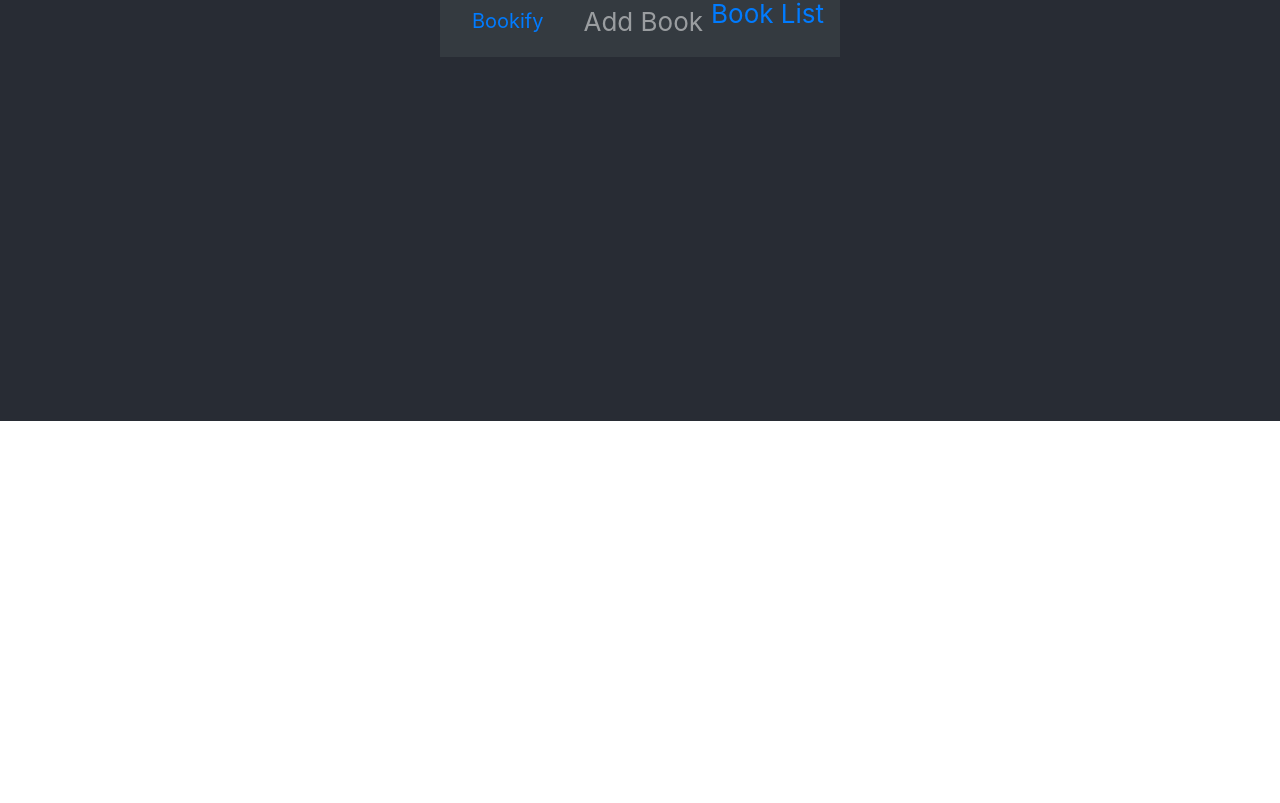
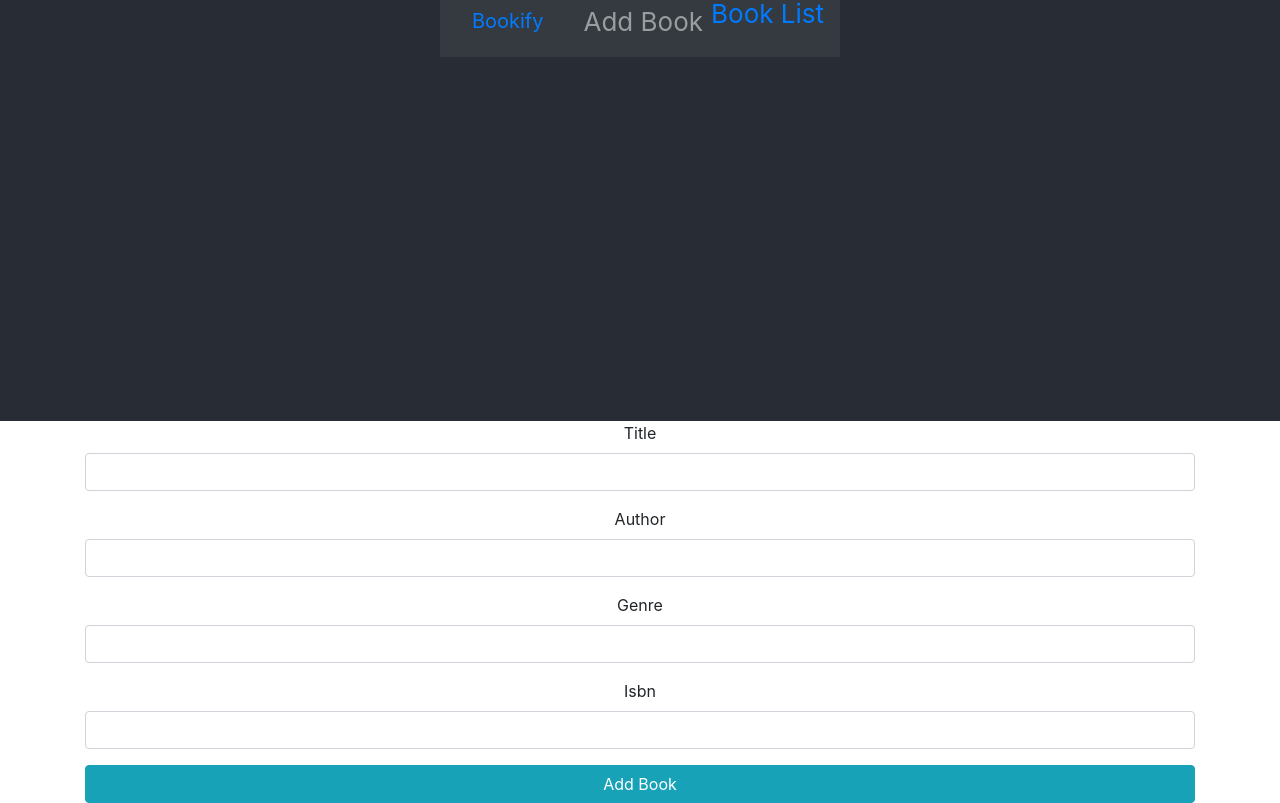
Before and after one commit to emilyjspencer/Bookify, a React (Create React App) app: page /Addbook in a window 1280 px wide. Shown: the part 379-1182 px from the top of the page. Before the commit the page ends 800 px from the top, so only its background shows below. Built offline with nearby package versions, Linux system fonts and the light colour scheme.

Commit message:
Adds a form to the AddBook component

```diff
--- a/src/App.js
+++ b/src/App.js
@@ -1,14 +1,13 @@
 import React from 'react';
-import logo from './logo.svg';
 import './App.css';
 import 'bootstrap/dist/css/bootstrap.css';
-import Row from "react-bootstrap/Row";
-import Col from "react-bootstrap/Col";
-import Navbar from "react-bootstrap/Navbar";
-import Nav from "react-bootstrap/Nav";
-import Container from "react-bootstrap/Container";
+import Row from 'react-bootstrap/Row';
+import Col from 'react-bootstrap/Col';
+import Navbar from 'react-bootstrap/Navbar';
+import Nav from 'react-bootstrap/Nav';
+import Container from 'react-bootstrap/Container';
 
-import { BrowserRouter as Router, Switch, Route, Link } from "react-router-dom";
+import { BrowserRouter as Router, Switch, Route, Link } from 'react-router-dom';
 
 import AddBook from './components/AddBook';
 import EditBook from './components/EditBook';
@@ -21,8 +20,9 @@ function App() {
       <header className="App-header">
         <Navbar bg="dark" variant="dark">
           <Container>
+
             <Navbar.Brand>
-              <Link to={'/AddBook'} className='nav-link'>
+              <Link to={'/'} className='nav-link'>
                 Bookify
               </Link>
             </Navbar.Brand>
@@ -41,21 +41,23 @@ function App() {
           </Container>
         </Navbar>
       </header>
+
       <Container>
         <Row>
           <Col md={12}>
             <div className="wrapper">
               <Switch>
-                <Route exact path='/' component={AddBook} />
+                <Route exact path='/' />
+                <Route path='/Addbook' component={AddBook} />
                 <Route path='/EditBook/:id' component={EditBook} />
                 <Route path='/BookList' component={BookList} />
-                  </Switch>
-    </div>
-    </Col>
-    </Row>
+              </Switch>
+             </div>
+          </Col>
+       </Row>
     </Container>
     </div>
-    </Router>
+  </Router>
   );
 }
 
--- a/src/components/AddBook.js
+++ b/src/components/AddBook.js
@@ -1,10 +1,33 @@
-import React, { Component } from "react";
+import React, { Component } from 'react';
+import Button from 'react-bootstrap/Button';
+import Form from 'react-bootstrap/Form';
 
 class AddBook extends Component {
+
   render() {
     return (
-      <div>
-        <p>Add Book</p>
+      <div className='form-wrapper'>
+        <Form>
+          <Form.Group controlId="Title">
+            <Form.Label>Title</Form.Label>
+            <Form.Control type="text" />
+          </Form.Group>
+        <Form.Group controlId="Author">
+          <Form.Label>Author</Form.Label>
+          <Form.Control type="text" />
+        </Form.Group>
+        <Form.Group controlId="Genre">
+          <Form.Label>Genre</Form.Label>
+          <Form.Control type="text" />
+        </Form.Group>
+        <Form.Group controlId="Isbn">
+          <Form.Label>Isbn</Form.Label>
+          <Form.Control type="text" />
+        </Form.Group>
+        <Button variant="info" size="mg" block="block" type="submit">
+          Add Book
+        </Button>
+       </Form>
       </div>
     );
   }
--- a/src/index.js
+++ b/src/index.js
@@ -6,8 +6,8 @@ import App from './App';
 
 
 ReactDOM.render(
-  <React.StrictMode>
+  <BrowserRouter>
     <App />
-  </React.StrictMode>,
+  </BrowserRouter>,
   document.getElementById('root')
 );
```
